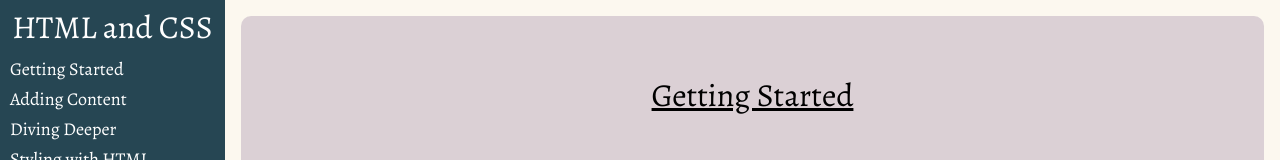
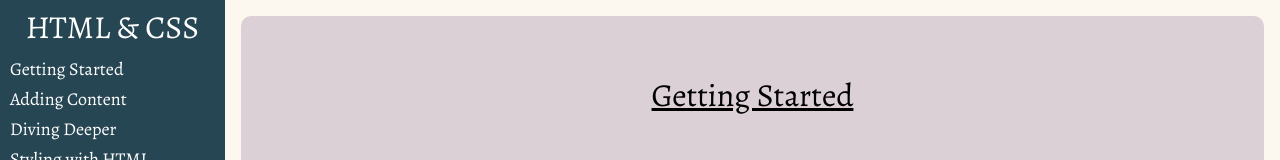
Before and after one commit to OrionJaramillo/html-css-basics, a plain HTML site: page index.html in a window 1280 px wide. Shown: the top 160 px of the page. Drawn offline with nearby package versions, Linux system fonts and the light colour scheme.

Commit message:
header update

```diff
--- a/index.html
+++ b/index.html
@@ -12,7 +12,7 @@
 
     <aside class="body-element">
       <nav id="navbar">
-          <header class="nav-element" id="nav-header">HTML and CSS</header>
+          <header class="nav-element" id="nav-header">HTML & CSS</header>
           <ul class="nav-element" id="nav-list">
             <li><a class="nav-link" href="#Getting_Started" id="link-1">Getting Started</a></li>
             <li><a class="nav-link" href="#Adding_Content" id="link-2">Adding Content</a></li>
```
